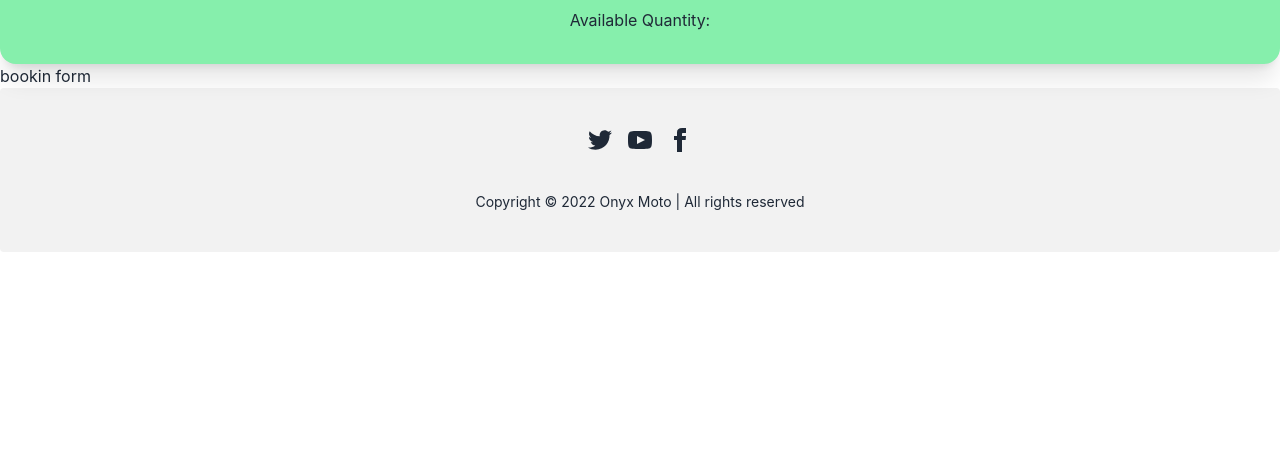
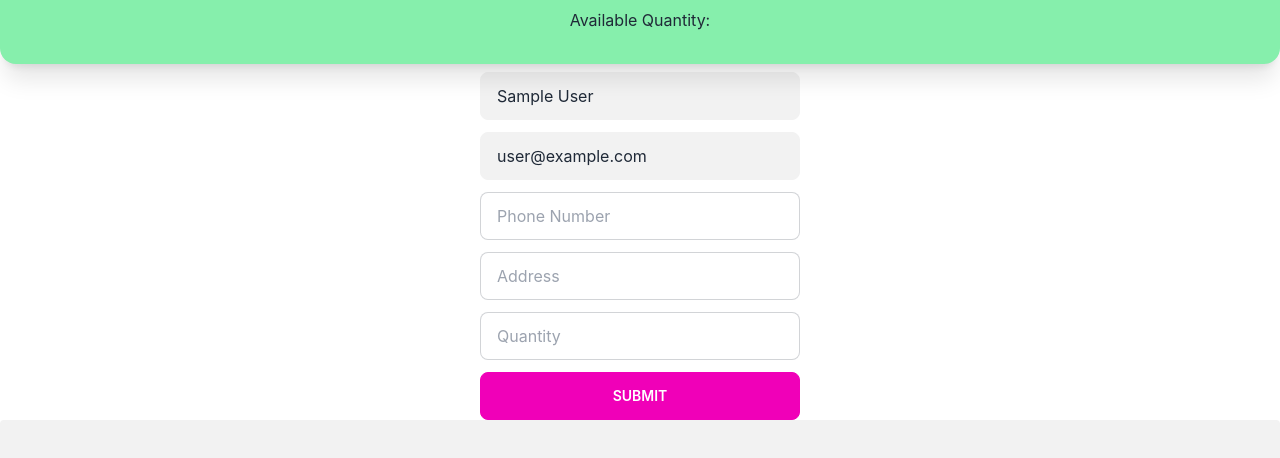
Before and after one commit to dmshikder/onyx-moto-client, a React (Create React App) app: page /purchaseintent/1 in a window 1280 px wide. Shown: the part 276-734 px from the top of the page. Built offline with nearby package versions, Linux system fonts and the light colour scheme; no server answers; sample sign-in values are in the browser's storage.

Commit message:
booking page implemented

```diff
--- a/src/App.js
+++ b/src/App.js
@@ -11,7 +11,7 @@ import Home from "./pages/Home/Home";
 import Login from "./pages/Login/Login";
 import RequireAuth from "./pages/Login/RequireAuth";
 import SignUp from "./pages/Login/SignUp";
-import PageNotFound from "./pages/PageNotFound";
+import PageNotFound from "./pages/PageNotFound/PageNotFound";
 import PurchaseIntent from "./pages/PurchaseIntent/PurchaseIntent";
 import Footer from "./pages/Shared/Footer";
 import Navbar from "./pages/Shared/Navbar";
--- a/src/pages/Dashboard/MyOrders.js
+++ b/src/pages/Dashboard/MyOrders.js
@@ -1,9 +1,46 @@
-import React from 'react';
+import React, { useEffect, useState } from 'react';
+import { useAuthState } from 'react-firebase-hooks/auth';
+import auth from '../../firebase.init';
 
 const MyOrders = () => {
+    const [bookings, setBookings] = useState([]);
+    const [user] = useAuthState(auth)
+    useEffect(()=>{
+        if(user){
+            fetch(`http://localhost:5000/booking?email=${user.email}`)
+        .then(res=>res.json())
+        .then(data=>setBookings(data));
+        }
+    },[user])
     return (
         <div>
-            <h2>this is my order page</h2>
+            <h2>this is my order page : {bookings.length}</h2>
+            <div class="overflow-x-auto">
+  <table class="table w-full">
+
+    <thead>
+      <tr>
+        <th></th>
+        <th>Name</th>
+        <th>Job</th>
+        <th>Favorite Color</th>
+      </tr>
+    </thead>
+    <tbody>
+        {
+            bookings.map(part=><tr>
+                <th>1</th>
+                <td>{part.name}</td>
+                <td>{part.phone}</td>
+                <td>Blue</td>
+              </tr>)
+        }
+
+
+
+    </tbody>
+  </table>
+</div>
         </div>
     );
 };
--- a/src/pages/PageNotFound.js
+++ /dev/null
@@ -1,11 +0,0 @@
-import React from 'react';
-
-const PageNotFound = () => {
-    return (
-        <div>
-            <h2>page not found</h2>
-        </div>
-    );
-};
-
-export default PageNotFound;
--- /dev/null
+++ b/src/pages/PageNotFound/PageNotFound.css
@@ -0,0 +1,29 @@
+.notfound {
+  background-color: brown;
+  width: 100%;
+  height: 700px;
+  display: flex;
+  flex-direction: column;
+  justify-content: center;
+  align-items: center;
+}
+.title {
+  color: white;
+  font-size: 1200%;
+}
+.button a {
+  text-decoration: none;
+  color: black;
+}
+
+.statement {
+  color: white;
+}
+.button {
+  border-radius: 10px;
+  border: none;
+  padding: 5px 10px;
+}
+.button:hover {
+  background-color: aqua;
+}
--- /dev/null
+++ b/src/pages/PageNotFound/PageNotFound.js
@@ -0,0 +1,16 @@
+import React from 'react';
+import { Link } from 'react-router-dom';
+import './PageNotFound.css';
+
+const PageNotFound = () => {
+    return (
+        <div className='notfound'>
+            <h1 className='title'>404</h1>
+            <p className='statement'>WE ARE SORRY, THE PAGE YOU REQUESTED WAS NOT FOUND</p>
+            <button className='button'><Link to='/'>Go to Home</Link></button>
+        </div>
+    );
+};
+
+
+export default PageNotFound;
--- a/src/pages/PurchaseIntent/Booking.js
+++ b/src/pages/PurchaseIntent/Booking.js
@@ -1,11 +1,85 @@
-import React from 'react';
+import React from "react";
+import { useAuthState } from "react-firebase-hooks/auth";
+import { ToastContainer } from "react-toastify";
+import auth from "../../firebase.init";
 
 const Booking = () => {
-    return (
-        <div>
-            <h1>bookin form</h1>
-        </div>
-    );
+  const [user] = useAuthState(auth);
+
+  const handleBooking = (event) => {
+    event.preventDefault();
+
+
+    const booking = {
+      name: user.displayName,
+      email: user.email,
+      address: event.target.address.value,
+      phone: event.target.phone.value,
+      quantity: event.target.quantity.value,
+    };
+
+    fetch("http://localhost:5000/booking", {
+      method: "POST",
+      headers: {
+        "content-type": "application/json",
+      },
+      body: JSON.stringify(booking),
+    })
+      .then((res) => res.json())
+      .then((data) => {
+        console.log(data);
+      });
+  };
+  return (
+    <div>
+      <form
+        onSubmit={handleBooking}
+        className="grid grid-cols-1 gap-3 justify-items-center mt-2"
+      >
+        <input
+          type="text"
+          name="name"
+          disabled
+          value={user?.displayName || ""}
+          className="input input-bordered w-full max-w-xs"
+        />
+        <input
+          type="email"
+          name="email"
+          disabled
+          value={user?.email || ""}
+          className="input input-bordered w-full max-w-xs"
+        />
+        <input
+          type="number"
+          name="phone"
+          placeholder="Phone Number"
+          className="input input-bordered w-full max-w-xs"
+          required
+        />
+        <input
+          type="text"
+          name="address"
+          placeholder="Address"
+          className="input input-bordered w-full max-w-xs"
+          required
+        />
+        <input
+          type="number"
+          name="quantity"
+          placeholder="Quantity"
+          className="input input-bordered w-full max-w-xs"
+          required
+        />
+        <input
+          type="submit"
+          value="Submit"
+          className="btn btn-secondary w-full max-w-xs"
+        />
+      </form>
+      <ToastContainer></ToastContainer>
+    </div>
+  );
 };
 
 export default Booking;
--- a/src/pages/Shared/Navbar.js
+++ b/src/pages/Shared/Navbar.js
@@ -47,7 +47,12 @@ const Navbar = () => {
       {menuItems}
     </ul>
   </div>
+      <div className="navbar-end">
+      <label tabIndex="1" for="dashboard-sidebar" className="btn btn-ghost lg:hidden">
+        <svg xmlns="http://www.w3.org/2000/svg" className="h-5 w-5" fill="none" viewBox="0 0 24 24" stroke="currentColor"><path strokeLinecap="round" strokeLinejoin="round" strokeWidth="2" d="M4 6h16M4 12h8m-8 6h16" /></svg>
+      </label>
 
+      </div>
 </div>
     );
 };
```
